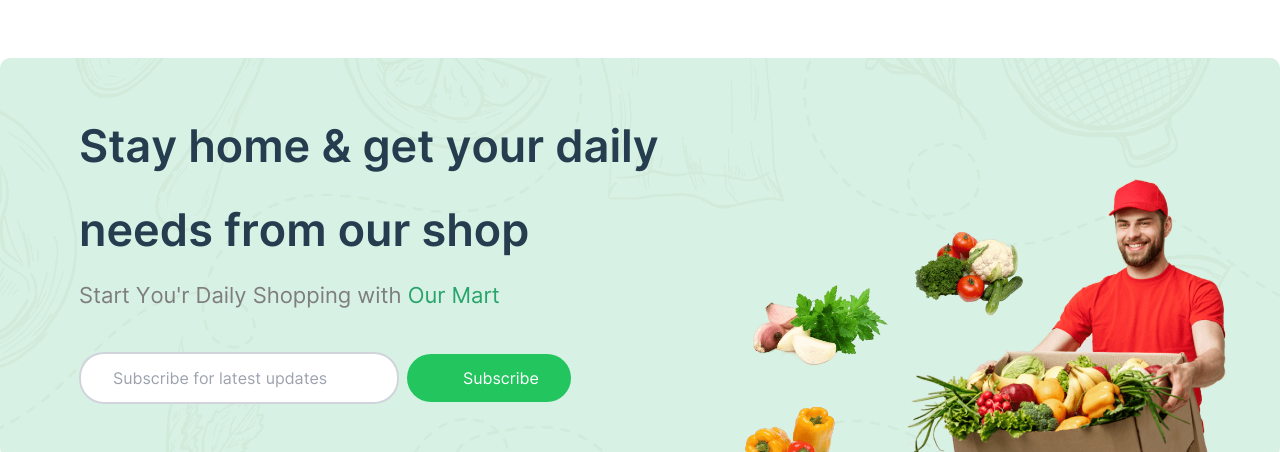
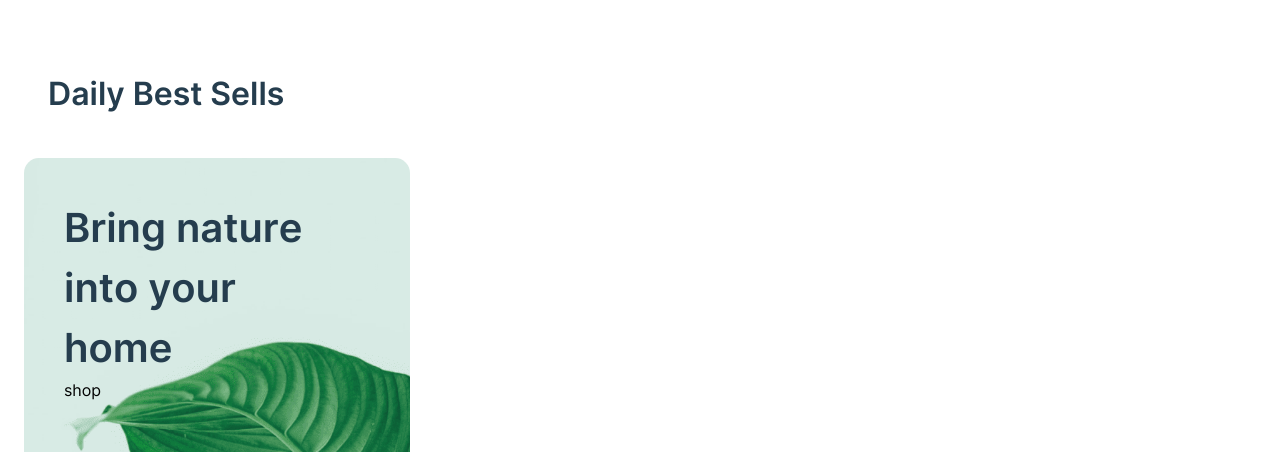
Before and after one commit to MRITUNJAY-SINGHH/Food-App, a React (Vite) app: page / in a window 1280 px wide. Shown: the part 2305-2757 px from the top of the page. Built offline with nearby package versions, Linux system fonts and the light colour scheme; some icons are missing.

Commit message:
Add daily best sells banner image

```diff
--- a/src/Pages/Home.jsx
+++ b/src/Pages/Home.jsx
@@ -25,6 +25,7 @@ import productNine from '../assets/product-9-1.jpg';
 import product9 from '../assets/product-9-2.jpg';
 import productTen from '../assets/product-10-1.jpg';
 import product10 from '../assets/product-10-2.jpg';
+import banner4 from '../assets/banner-4.png';
 
 const ProductData = [
    {
@@ -223,6 +224,33 @@ const Home = () => {
          </div>
 
          {/* Popular Products section end */}
+
+         {/*Daily Best Sells Start*/}
+         <div className='p-6  banner-img '>
+            <div className='px-6 pb-10'>
+               <h1 className='commonHeading '>Daily Best Sells</h1>
+            </div>
+            <div className='relative'>
+               <div>
+                  <img
+                     src={banner4}
+                     alt='banner4'
+                     className='rounded-[15px] h-[550px] bg-cover'
+                  />
+               </div>
+               <div className='absolute top-10 left-10'>
+                  <div className='max-w-[280px] flex justify-center items-center'>
+                     <h2 className='text-[40px] text-[#253D4E] leading-12 font-bold'>
+                        Bring nature into your home
+                     </h2>
+                  </div>
+                  <div>
+                     <button>shop</button>
+                  </div>
+               </div>
+            </div>
+         </div>
+         {/*Daily Best Sells End*/}
       </div>
    );
 };
```
Also changed, not shown: src/assets/banner-4.png (added).
